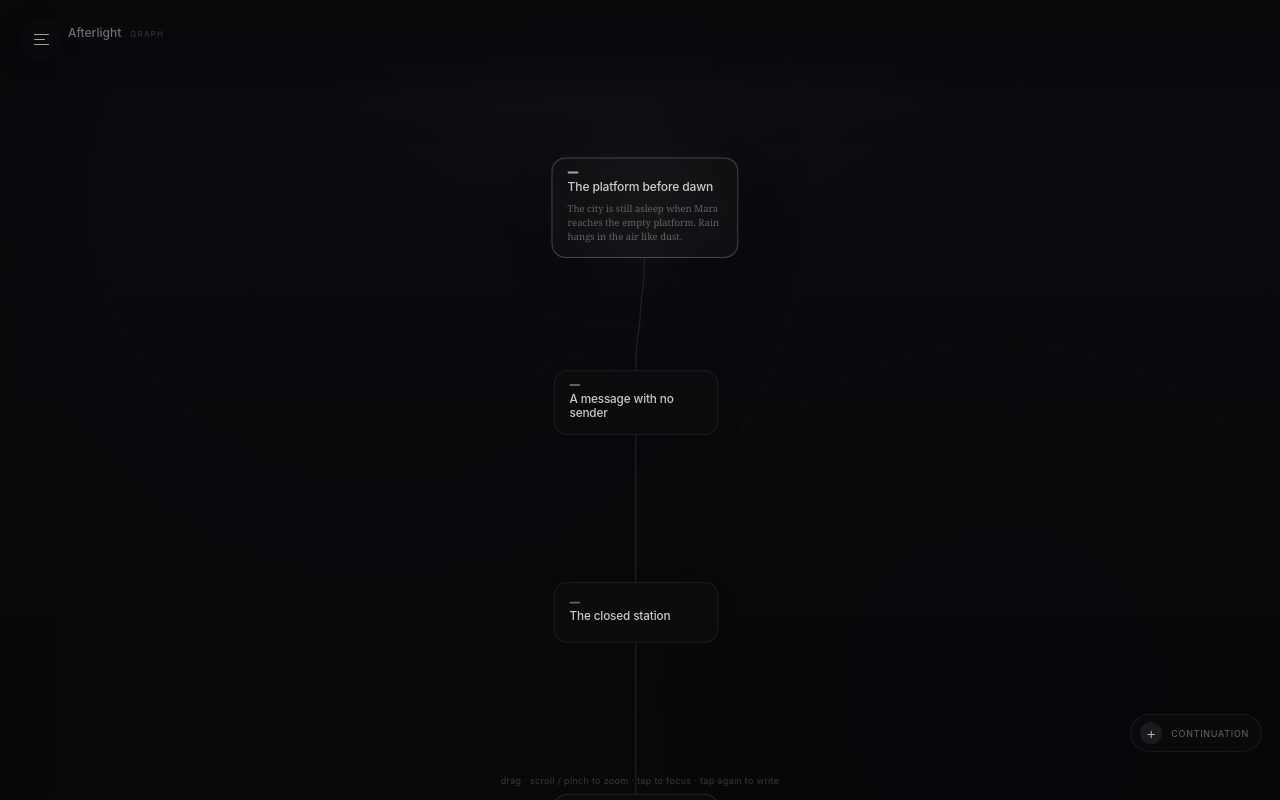
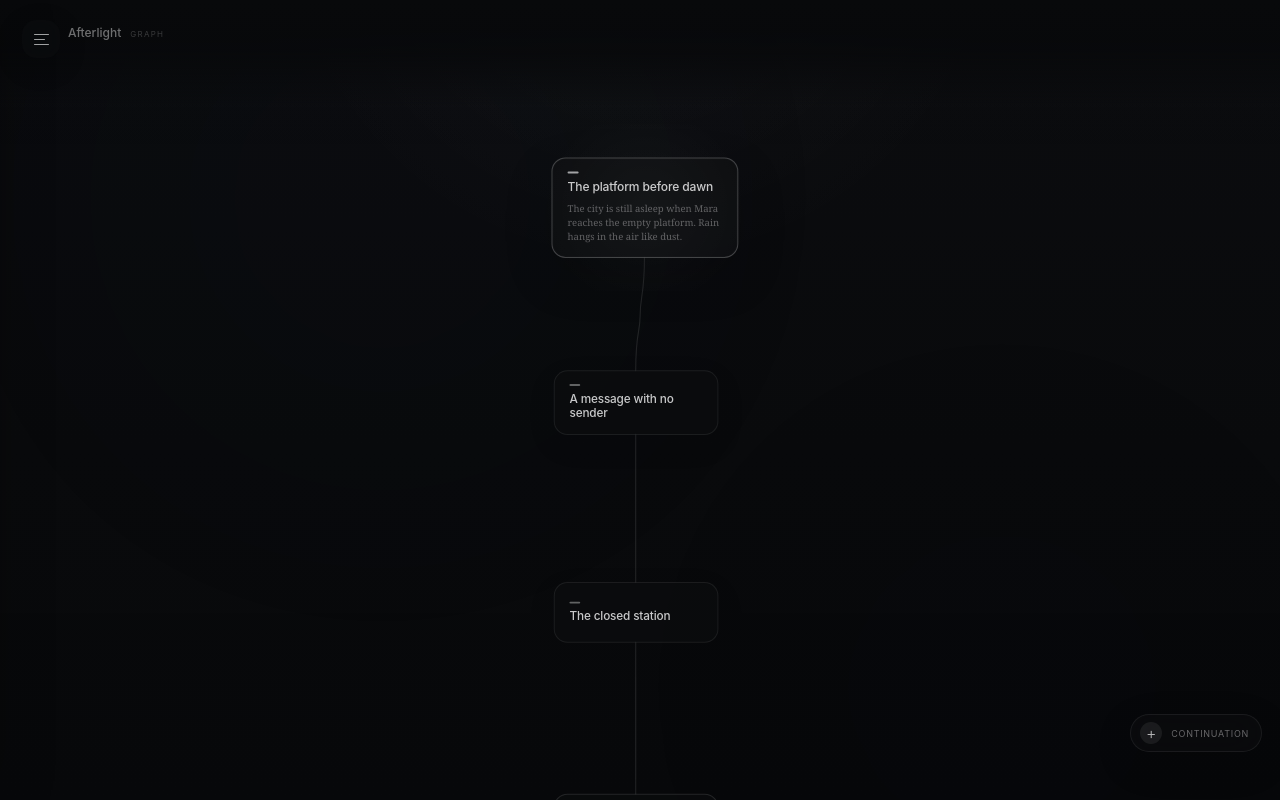
Before and after one commit to vnprr/projects, a React (Vite) app in the folder storyspace-vite/: page / in a window 1280 px wide. Built offline with nearby package versions, Linux system fonts and the light colour scheme.

Commit message:
Storyspace UX: remove persistent graph instructions

```diff
--- a/storyspace-vite/src/components/CanvasView.tsx
+++ b/storyspace-vite/src/components/CanvasView.tsx
@@ -329,9 +329,6 @@ function CanvasInner() {
         <em>continuation</em>
       </button>
 
-      <div className="canvas-hint">
-        drag · scroll / pinch to zoom · tap to focus · tap again to write
-      </div>
     </section>
   );
 }
```
